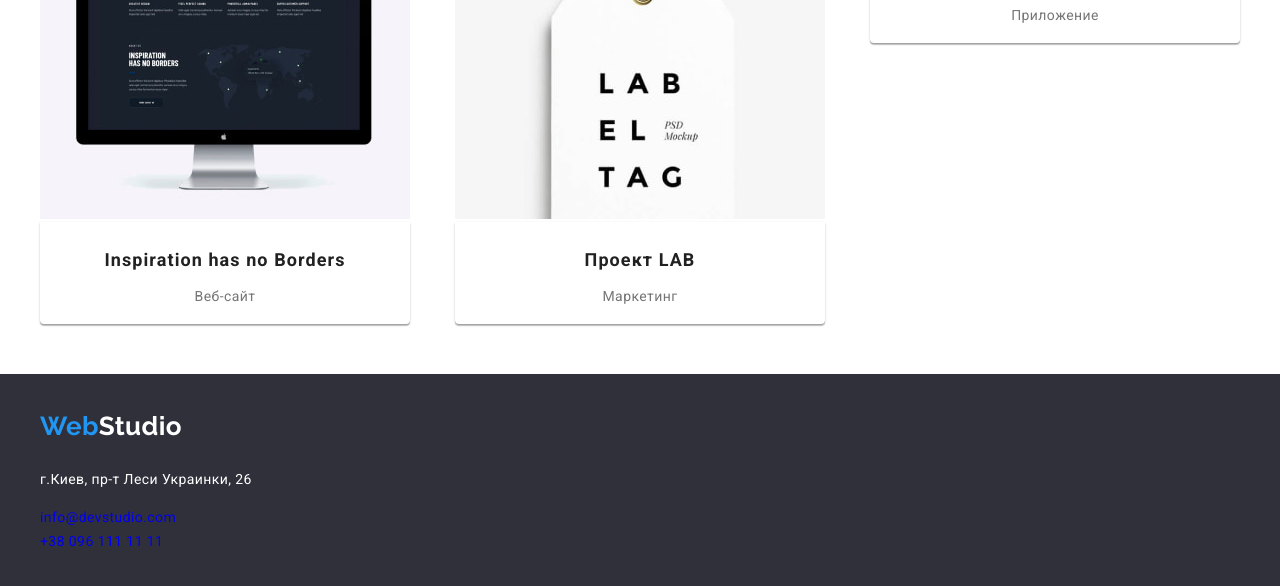
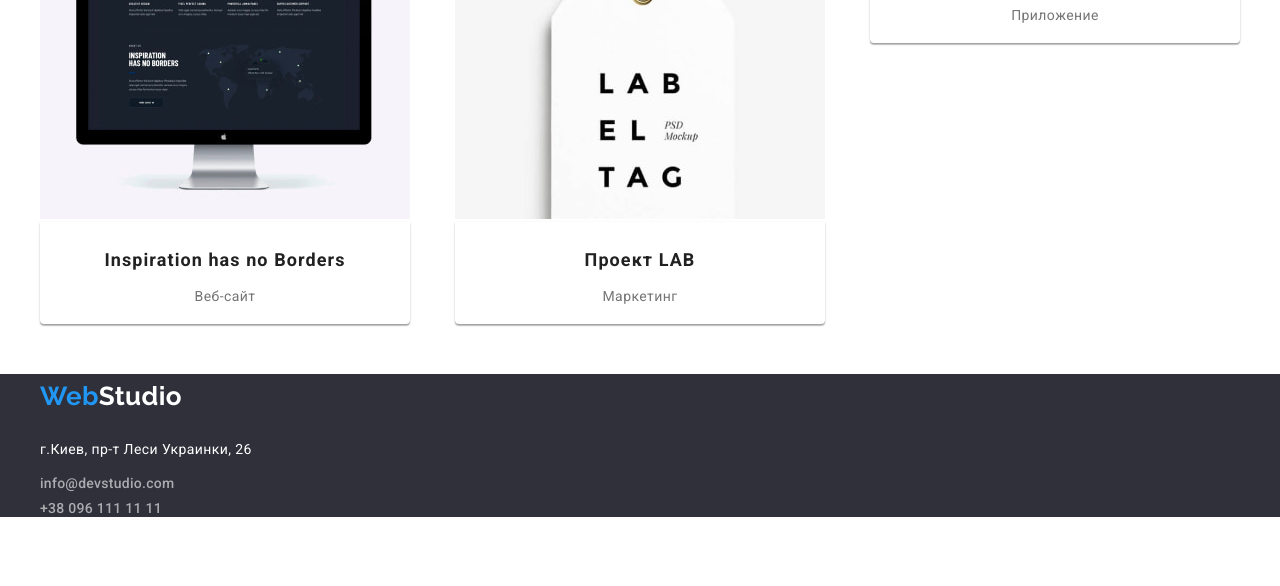
Before and after one commit to dmitry29/goit-markup-hw-03, a plain HTML site: page portfolio.html in a window 1280 px wide. Shown: the part 1252-1838 px from the top of the page. After the commit the page ends 1778 px from the top, so only its background shows below. Drawn offline with Linux system fonts and the light colour scheme.

Commit message:
commit10

```diff
--- a/css/styles.css
+++ b/css/styles.css
@@ -22,7 +22,8 @@ h3,
 h4,
 h5,
 h6,
-p {
+p
+{
   margin-top: 0px;
   margin-bottom: 0px;
 }
@@ -384,8 +385,10 @@ html {
 
 .footer-bg {
   background-color: var(--background-footer);
-  padding-top: 30px;
-  padding-bottom: 30px;
+  /* padding-top: 30px;
+  padding-bottom: 30px; */
+  margin-top: 0;
+  margin-bottom: 0;
 }
 
 .footer-bg,
@@ -396,7 +399,9 @@ html {
 
 }
 
-
+.list-footer {
+  margin-bottom: 9px;
+}
 
 .adress,
 .logo-text-footer {
@@ -418,10 +423,10 @@ html {
   color: rgba(255, 255, 255, 0.6);
 }
 
-.list-footer .link {
+
+.list-footer .item-link:not(:last-child) {
   margin-bottom: 9px;
 }
-
 
 .log-t {
   display: block;
@@ -431,7 +436,6 @@ html {
   line-height: 1.19;
   font-family: "Raleway";
   margin-bottom: 20px;
-
 }
 
 /**********************портфолио*******************/
--- a/portfolio.html
+++ b/portfolio.html
@@ -213,11 +213,11 @@
           <adress class="adress">
             <p>г.Киев, пр-т Леси Украинки, 26</p>
             <ul class="list-footer">
-              <li>
-                <a class="list" href="info@devstudio.com">info@devstudio.com</a>
+              <li class="item-link">
+                <a class="link" href="info@devstudio.com">info@devstudio.com</a>
               </li>
-              <li>
-                <a class="list" href="+380961111111">+38 096 111 11 11</a>
+              <li class="item-link">
+                <a class="link" href="+380961111111">+38 096 111 11 11</a>
               </li>
             </ul>
           </adress>
```
Also changed, not shown: index.html (+2 -2 lines).
